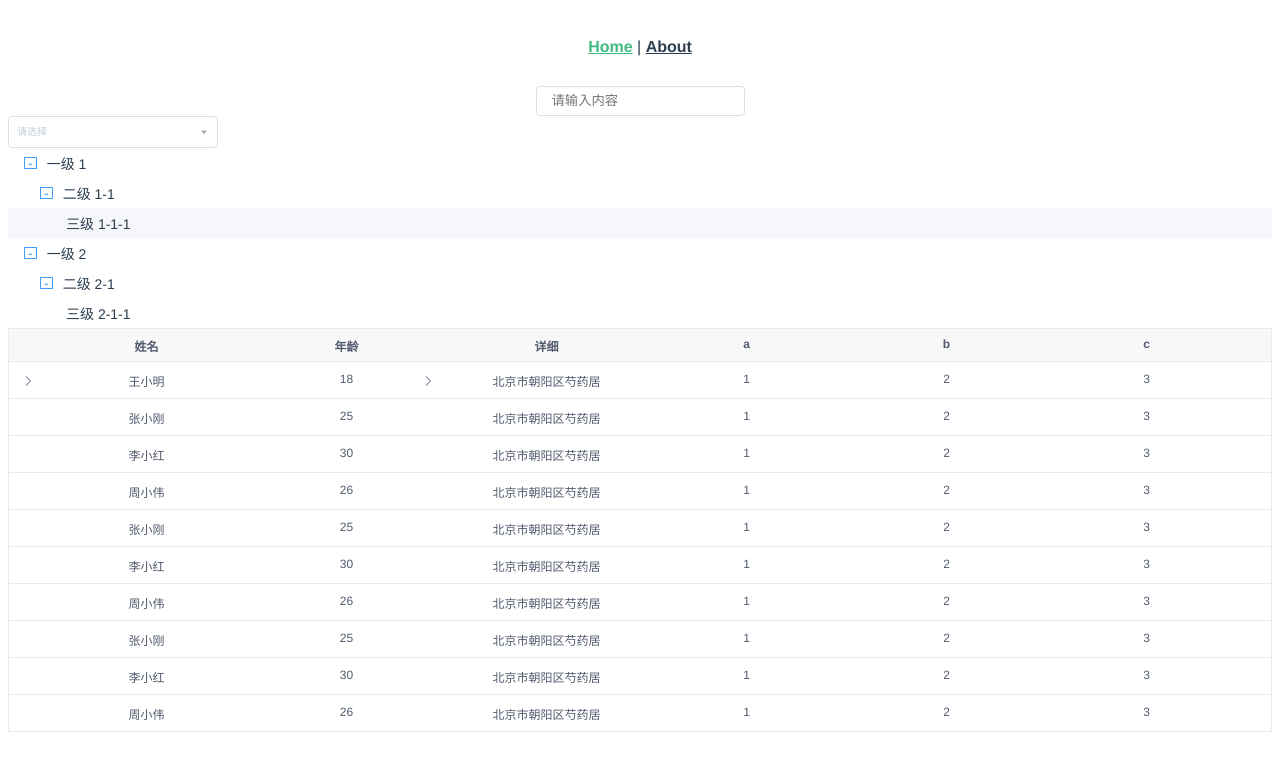
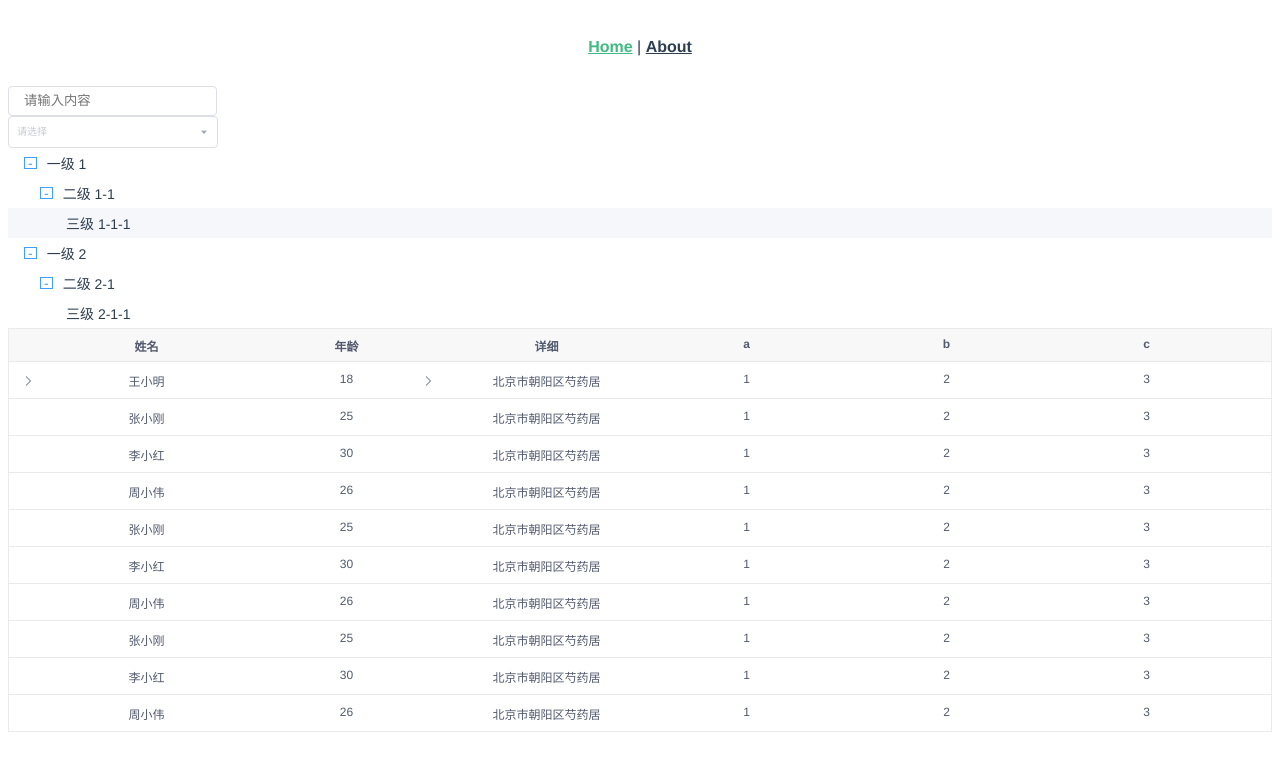
Before and after one commit to Hellottxo/xxxo, a Vue app: page / in a window 1280 px wide. Shown: the top 758 px of the page. Built offline with nearby package versions, Linux system fonts and the light colour scheme.

Commit message:
fix: 优化

```diff
--- a/src/components/input/input.vue
+++ b/src/components/input/input.vue
@@ -162,6 +162,7 @@ export default {
   .xo-input_wrap {
     border-radius: 4px;
     position: relative;
+    display: flex;
     input {
       cursor: pointer;
       color: #606266;
--- a/src/components/select/options.vue
+++ b/src/components/select/options.vue
@@ -12,11 +12,11 @@
           focus: select.indexOf(item) > -1,
           multiple: multiple && select.indexOf(item) > -1,
           disabled: item.disabled,
-          custom: $scopedSlots.default && multiple
+          custom: $scopedSlots.item && multiple
         }"
         >
-        <template v-if="$scopedSlots.default">
-          <slot :data="item"></slot>
+        <template v-if="$scopedSlots.item">
+          <slot name="item" :data="item"></slot>
         </template>
         <span v-else>{{item.label}}</span>
         </li>
--- a/src/components/select/select.vue
+++ b/src/components/select/select.vue
@@ -76,8 +76,8 @@
         :multiple="multiple"
         :options="selectOptions"
         @click="optionsClick">
-          <template v-slot="scope" v-if="$scopedSlots.default">
-            <slot :data="scope.data"></slot>
+          <template v-slot:item="scope" v-if="$scopedSlots.item">
+            <slot name="item" :data="scope.data"></slot>
           </template>
         </xo-options>
       </template>
```
